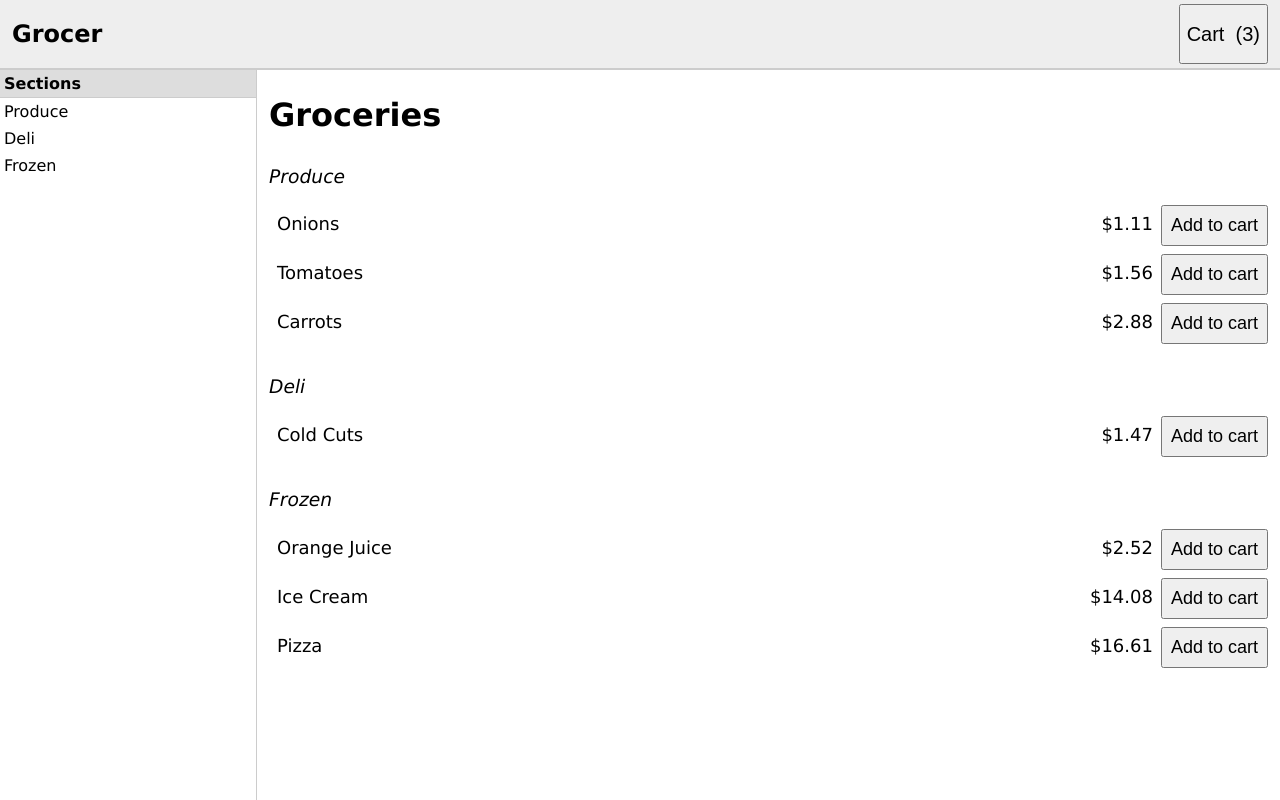
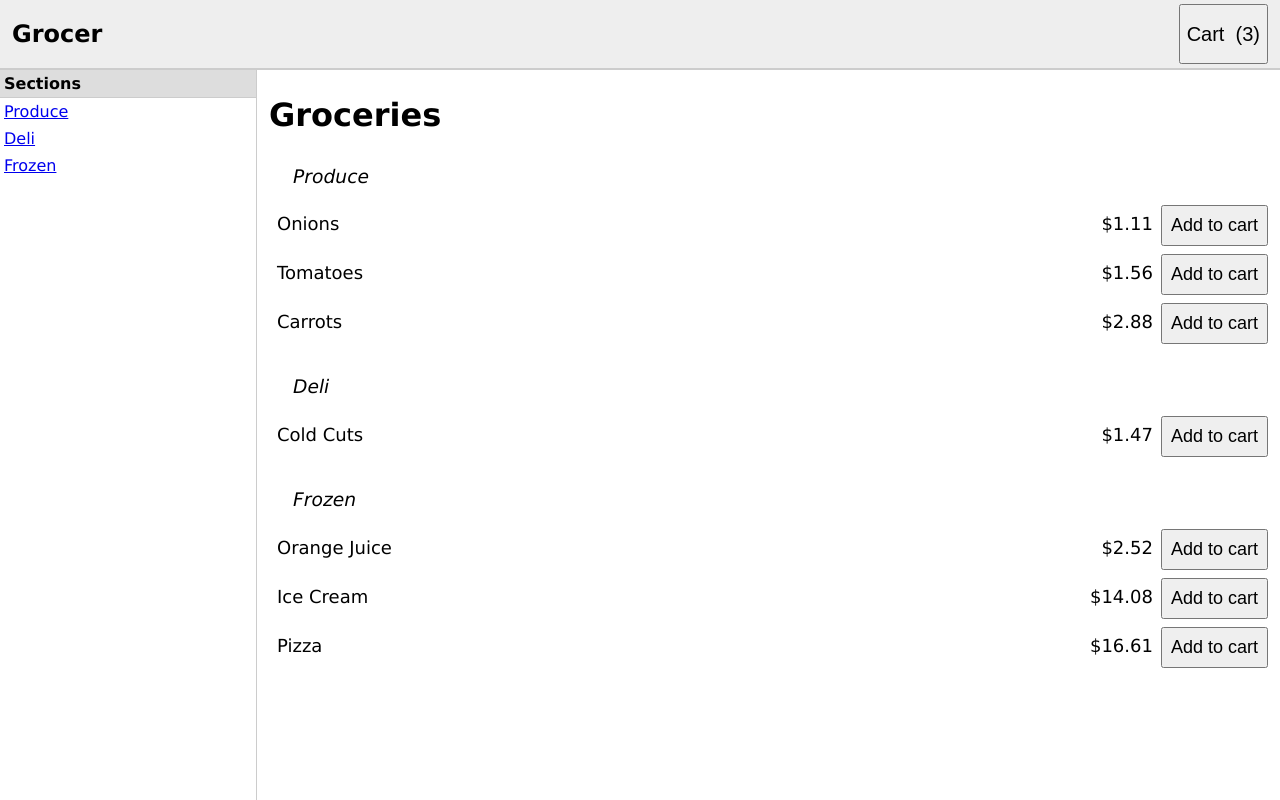
Before and after one commit to SomayaB/phase-3-challenge, a plain HTML site: page part-3/grocer.html in a window 1280 px wide. Drawn offline with Linux system fonts and the light colour scheme.

Commit message:
Add links to sections in sidebar

```diff
--- a/part-3/grocer.html
+++ b/part-3/grocer.html
@@ -19,15 +19,15 @@
       <div class="sidebar">
         <ul>
           <h4>Sections</h4>
-          <li>Produce</li>
-          <li>Deli</li>
-          <li>Frozen</li>
+          <li><a href="#produce">Produce</a></li>
+          <li><a href="#deli">Deli</a></li>
+          <li><a href="#frozen">Frozen</a></li>
         </ul>
       </div>
       <div class="content">
         <h1>Groceries</h1>
         <ul class="item-section">
-          <h3>Produce</h3>
+          <h3><a name="produce"></a>Produce</h3>
           <li class="item flex flex-row-between">
             <span class="item-name">Onions</span>
             <span class="item-price">$1.11</span>
@@ -46,7 +46,7 @@
         </ul>
 
         <ul class="item-section">
-          <h3>Deli</h3>
+          <h3><a name="deli"></a>Deli</h3>
           <li class="item flex flex-row-between">
             <span class="item-name">Cold Cuts</span>
             <span class="item-price">$1.47</span>
@@ -55,7 +55,7 @@
         </ul>
 
         <ul class="item-section">
-          <h3>Frozen</h3>
+          <h3><a name="frozen"></a>Frozen</h3>
           <li class="item flex flex-row-between">
             <span class="item-name">Orange Juice</span>
             <span class="item-price">$2.52</span>
```
Also changed, not shown: README.md.
